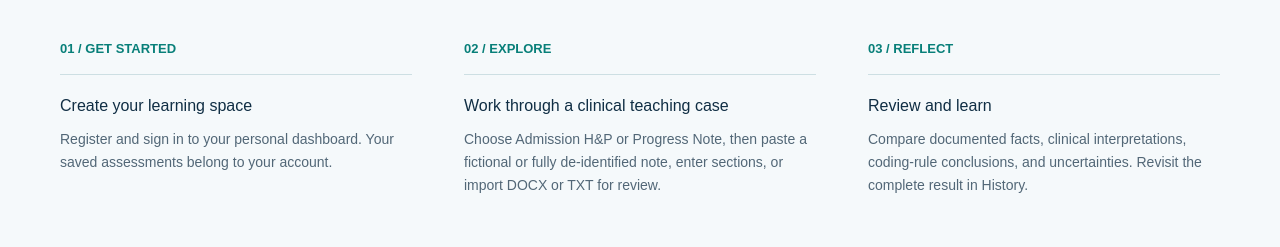
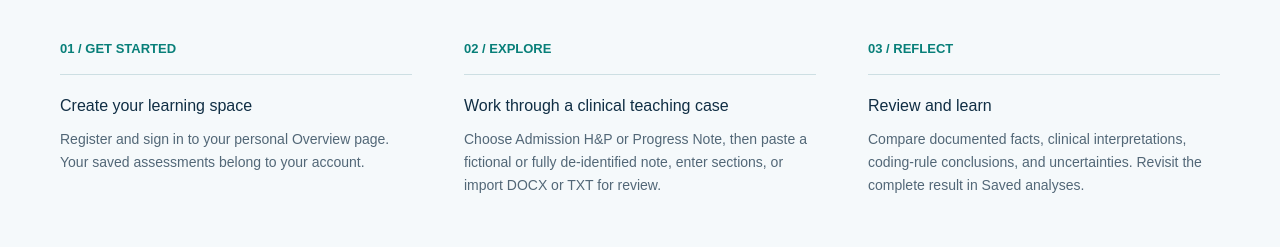
Before and after one commit to osaleh28/MedCodeAI, a Next.js app: page / in a window 1280 px wide. Shown: the part 1605-1852 px from the top of the page. Built offline with nearby package versions, Linux system fonts and the light colour scheme.

Commit message:
Clarify Overview and Saved analyses pages

```diff
--- a/scripts/smoke-test.mjs
+++ b/scripts/smoke-test.mjs
@@ -78,7 +78,9 @@ try {
   assert.ok(!forbiddenHtml.includes(demoCases[0].sections.hpi));
   const history = await fetch(url("/dashboard/history"), { headers: aHeaders });
   assert.equal(history.status, 200);
-  assert.ok((await history.text()).includes(saved[0]));
+  const historyHtml = await history.text();
+  assert.ok(historyHtml.includes("<h1>Saved analyses</h1>"));
+  assert.ok(saved.every((id) => historyHtml.includes(id)), "Saved analyses must retain the full archive, not just the overview preview.");
   const otherHistory = await fetch(url("/dashboard/history"), { headers: bHeaders });
   assert.ok(!(await otherHistory.text()).includes(saved[0]));
   const crossOrigin = await fetch(url("/api/analyses"), { method: "POST", headers: { ...aHeaders, Origin: "https://untrusted.example" }, body: "{}" });
@@ -123,6 +125,9 @@ try {
   assert.equal(dashboardBefore.status, 200);
   const dashboardHtml = await dashboardBefore.text();
   assert.ok(dashboardHtml.includes(deleteTarget) && dashboardHtml.includes("delete-analysis-button"));
+  assert.ok(dashboardHtml.includes("<h1>Overview</h1>") && dashboardHtml.includes("Start a new analysis"));
+  const previewIds = [...dashboardHtml.matchAll(/<a href="\/dashboard\/analyses\/([^"]+)"/g)].map((match) => match[1]);
+  assert.deepEqual(previewIds, saved.slice(-3).reverse(), "Overview must show only the three latest results.");
   assert.equal((await fetch(deleteUrl, { method: "DELETE", headers: { Origin: base.origin } })).status, 401);
   assert.equal((await fetch(deleteUrl, { method: "DELETE", headers: bHeaders })).status, 404);
   assert.equal((await fetch(deleteUrl, { method: "DELETE", headers: { ...aHeaders, Origin: "https://untrusted.example" } })).status, 403);
--- a/src/app/dashboard/analyses/[id]/page.tsx
+++ b/src/app/dashboard/analyses/[id]/page.tsx
@@ -10,7 +10,7 @@ export default async function AnalysisPage({ params }: { params: Promise<{ id: s
   const analysis = await getMyAnalysis(id);
   if (!analysis) notFound();
   const parsed = reportSchema.safeParse(analysis.structuredAnalysis);
-  return <article><Link className="text-link text-sm" href="/dashboard/history">← Back to history</Link><div className="dashboard-heading mt-4"><div><span className="eyebrow">Saved assessment</span><h1>{analysis.title}</h1><p>{analysis.createdAt.toLocaleString("en-US", { timeZone: "UTC" })} UTC</p></div><Link href="/dashboard/new" className="button primary">New analysis</Link></div><Disclaimer />
+  return <article><Link className="text-link text-sm" href="/dashboard/history">← Back to saved analyses</Link><div className="dashboard-heading mt-4"><div><span className="eyebrow">Saved assessment</span><h1>{analysis.title}</h1><p>{analysis.createdAt.toLocaleString("en-US", { timeZone: "UTC" })} UTC</p></div><Link href="/dashboard/new" className="button primary">New analysis</Link></div><Disclaimer />
     {parsed.success && (analysis.noteType === "admission" || analysis.noteType === "progress") ? <AnalysisResults report={parsed.data} note={analysis.syntheticNote} noteType={analysis.noteType} inputMode={analysis.inputMode} /> : <section className="panel mt-6"><h2>Earlier analysis record</h2><p className="mt-4">This record has no compatible structured Phase 2 assessment. Its original documentation is preserved; no new code has been inferred.</p><pre className="note-text">{analysis.syntheticNote}</pre><dl><dt>Previously saved MDM</dt><dd>{analysis.mdmComplexity ?? "Not analyzed"}</dd><dt>Previously saved potential code</dt><dd>{analysis.suggestedCptCode ?? "Indeterminate"}</dd></dl></section>}
   </article>;
 }
--- a/src/app/dashboard/history/page.tsx
+++ b/src/app/dashboard/history/page.tsx
@@ -5,10 +5,10 @@ import { listMyAnalysisPage } from "@/lib/analyses";
 import { noteLabels } from "@/lib/clinical/input";
 import { Disclaimer } from "@/components/disclaimer";
 
-export const metadata: Metadata = { title: "Analysis history" };
+export const metadata: Metadata = { title: "Saved analyses" };
 export default async function HistoryPage({ searchParams }: { searchParams: Promise<{ page?: string }> }) {
   const params = await searchParams;
   const history = await listMyAnalysisPage(Number(params.page ?? 1));
-  return <><div className="dashboard-heading"><div><span className="eyebrow">Your learning record</span><h1>Analysis history</h1><p>{history.total} saved assessment{history.total === 1 ? "" : "s"}. Only your own records appear here.</p></div><Link className="button primary" href="/dashboard/new">New analysis</Link></div><section className="panel">{history.records.length ? <div className="history-table-wrap"><table className="history-table"><caption className="sr-only">Your saved documentation analyses</caption><thead><tr><th scope="col">Analysis</th><th scope="col">Note type</th><th scope="col">Created (UTC)</th><th scope="col">MDM</th><th scope="col">Potential CPT</th></tr></thead><tbody>{history.records.map((item) => <tr key={item.id}><td><Link className="text-link" href={`/dashboard/analyses/${item.id}`}>{item.title}</Link></td><td>{item.noteType === "admission" || item.noteType === "progress" ? noteLabels[item.noteType] : "Earlier record"}</td><td>{item.createdAt.toLocaleString("en-US", { timeZone: "UTC" })}</td><td>{item.mdmComplexity ?? "Indeterminate"}</td><td>{item.suggestedCptCode ?? "Indeterminate"}</td></tr>)}</tbody></table></div> : <div className="empty-state"><div className="empty-icon"><FolderOpen size={28} /></div><h2>{history.total ? "No records on this page" : "Your first case starts here."}</h2><p>Analyze fictional or fully de-identified documentation to save a complete assessment, evidence, and any HPI suggestion.</p></div>}
-    <nav className="pagination" aria-label="History pages">{history.page > 1 && <Link className="button secondary small" href={`/dashboard/history?page=${history.page - 1}`}>Previous</Link>}<span>Page {history.page} of {history.pages}</span>{history.page < history.pages && <Link className="button secondary small" href={`/dashboard/history?page=${history.page + 1}`}>Next</Link>}</nav></section><div className="mt-6"><Disclaimer /></div></>;
+  return <><div className="dashboard-heading"><div><span className="eyebrow">Your learning record</span><h1>Saved analyses</h1><p>{history.total} saved assessment{history.total === 1 ? "" : "s"}. Browse your complete collection here. Only your own records appear.</p></div><Link className="button primary" href="/dashboard/new">New analysis</Link></div><section className="panel">{history.records.length ? <div className="history-table-wrap"><table className="history-table"><caption className="sr-only">Your saved documentation analyses</caption><thead><tr><th scope="col">Analysis</th><th scope="col">Note type</th><th scope="col">Created (UTC)</th><th scope="col">MDM</th><th scope="col">Potential CPT</th></tr></thead><tbody>{history.records.map((item) => <tr key={item.id}><td><Link className="text-link" href={`/dashboard/analyses/${item.id}`}>{item.title}</Link></td><td>{item.noteType === "admission" || item.noteType === "progress" ? noteLabels[item.noteType] : "Earlier record"}</td><td>{item.createdAt.toLocaleString("en-US", { timeZone: "UTC" })}</td><td>{item.mdmComplexity ?? "Indeterminate"}</td><td>{item.suggestedCptCode ?? "Indeterminate"}</td></tr>)}</tbody></table></div> : <div className="empty-state"><div className="empty-icon"><FolderOpen size={28} /></div><h2>{history.total ? "No records on this page" : "Your first case starts here."}</h2><p>Analyze fictional or fully de-identified documentation to save a complete assessment, evidence, and any HPI suggestion.</p></div>}
+    <nav className="pagination" aria-label="Saved analysis pages">{history.page > 1 && <Link className="button secondary small" href={`/dashboard/history?page=${history.page - 1}`}>Previous</Link>}<span>Page {history.page} of {history.pages}</span>{history.page < history.pages && <Link className="button secondary small" href={`/dashboard/history?page=${history.page + 1}`}>Next</Link>}</nav></section><div className="mt-6"><Disclaimer /></div></>;
 }
--- a/src/app/dashboard/layout.tsx
+++ b/src/app/dashboard/layout.tsx
@@ -8,5 +8,5 @@ export const runtime = "nodejs";
 export const metadata: Metadata = { robots: { index: false, follow: false } };
 export default async function DashboardLayout({ children }: { children: React.ReactNode }) {
   await requireUser();
-  return <><header className="site-header workspace-header"><div className="container header-inner"><Brand /><nav className="nav-actions" aria-label="Account navigation"><Link className="text-link" href="/dashboard">Dashboard</Link><Link className="text-link" href="/dashboard/new">New analysis</Link><Link className="text-link" href="/dashboard/history">History</Link><form action={logout}><button className="button secondary small" type="submit">Sign out</button></form></nav></div></header><main id="main-content" className="dashboard"><div className="container">{children}</div></main></>;
+  return <><header className="site-header workspace-header"><div className="container header-inner"><Brand /><nav className="nav-actions" aria-label="Account navigation"><Link className="text-link" href="/dashboard">Overview</Link><Link className="text-link" href="/dashboard/new">New analysis</Link><Link className="text-link" href="/dashboard/history">Saved analyses</Link><form action={logout}><button className="button secondary small" type="submit">Sign out</button></form></nav></div></header><main id="main-content" className="dashboard"><div className="container">{children}</div></main></>;
 }
--- a/src/app/dashboard/page.tsx
+++ b/src/app/dashboard/page.tsx
@@ -1,21 +1,24 @@
 import Link from "next/link";
 import type { Metadata } from "next";
-import { ArrowRight, CheckCircle2, FolderOpen } from "lucide-react";
+import { ArrowRight, FolderOpen } from "lucide-react";
 import { Disclaimer } from "@/components/disclaimer";
 import { DeleteAnalysisButton } from "@/components/delete-analysis-button";
 import { requireUser } from "@/lib/session";
 import { listMyAnalyses } from "@/lib/analyses";
 
-export const metadata: Metadata = { title: "Your dashboard", robots: { index: false, follow: false } };
+export const metadata: Metadata = { title: "Overview", robots: { index: false, follow: false } };
 export default async function DashboardPage() {
   const user = await requireUser();
   const analyses = await listMyAnalyses();
   return <>
-    <div className="dashboard-heading"><div><span className="eyebrow">Your learning workspace</span><h1>Welcome, {user.name.split(" ")[0]}.</h1><p>Connect educational documentation with evidence and understanding.</p></div><Link href="/dashboard/new" className="button primary">New analysis <ArrowRight size={17} /></Link></div>
+    <div className="dashboard-heading"><div><span className="eyebrow">Your learning workspace</span><h1>Overview</h1><p>Welcome, {user.name.split(" ")[0]}. Start a new analysis or return to a recent result.</p></div></div>
     <Disclaimer />
-    <div className="dashboard-grid"><section className="panel"><div className="panel-heading"><h2>Recent analyses</h2><Link className="text-link text-sm" href="/dashboard/history">View history</Link></div>
-      {analyses.length ? <ul className="analysis-list">{analyses.slice(0, 5).map((analysis) => <li key={analysis.id}><Link href={`/dashboard/analyses/${analysis.id}`}><strong>{analysis.title}</strong><small>{analysis.createdAt.toLocaleDateString("en-US", { timeZone: "UTC" })} · {analysis.mdmComplexity ?? "Indeterminate"} MDM · Potential CPT {analysis.suggestedCptCode ?? "indeterminate"}</small></Link><DeleteAnalysisButton id={analysis.id} title={analysis.title} /></li>)}</ul> : <div className="empty-state"><div className="empty-icon"><FolderOpen size={29} /></div><h3>A fresh start for your learning.</h3><p>Start with a built-in fictional case or your own fictional or fully de-identified note. Complete assessments are saved to your history.</p><Link className="button primary mt-5" href="/dashboard/new">Explore a synthetic case</Link></div>}
-    </section><aside className="panel"><h2>Read every layer.</h2><ul className="roadmap"><li><CheckCircle2 size={17} /><span>Documented facts<small>Excerpts traceable to the original note</small></span></li><li><CheckCircle2 size={17} /><span>Clinical interpretations<small>AI findings or a labeled prepared fixture</small></span></li><li><CheckCircle2 size={17} /><span>Coding-rule conclusions<small>Deterministic MDM; no model-selected CPT</small></span></li><li><CheckCircle2 size={17} /><span>Uncertainties<small>No guessed facts or unconfirmed activity credit</small></span></li></ul></aside></div>
+    <div className="overview-grid">
+      <section className="panel overview-start"><span className="eyebrow">Start here</span><h2>Start a new analysis</h2><p>Explore what a note supports and learn how problems, data and management decisions contribute to MDM.</p><ul className="overview-note-types"><li><strong>Admission H&amp;P</strong><span>Initial hospital inpatient or observation care</span></li><li><strong>Progress Note</strong><span>Subsequent hospital inpatient or observation care</span></li></ul><p>Load a fictional example, paste a fictional or fully de-identified note, or import a Word or text file.</p><Link href="/dashboard/new" className="button primary">New analysis <ArrowRight size={17} aria-hidden="true" /></Link><p className="field-help mt-4">Review the evidence, explanations and uncertainties in your result. Complete results are kept in Saved analyses.</p></section>
+      <aside className="panel overview-recent"><div className="panel-heading"><h2>Recent results</h2><Link className="text-link text-sm" href="/dashboard/history">View all saved analyses</Link></div><p className="field-help mt-4">A quick preview of your three most recent analyses.</p>
+        {analyses.length ? <ul className="analysis-list">{analyses.map((analysis) => <li key={analysis.id}><Link href={`/dashboard/analyses/${analysis.id}`}><strong>{analysis.title}</strong><small>{analysis.createdAt.toLocaleDateString("en-US", { timeZone: "UTC" })} · {analysis.mdmComplexity ?? "Indeterminate"} MDM · Potential CPT {analysis.suggestedCptCode ?? "indeterminate"}</small></Link><DeleteAnalysisButton id={analysis.id} title={analysis.title} /></li>)}</ul> : <div className="empty-state"><div className="empty-icon"><FolderOpen size={29} /></div><h3>No saved results yet.</h3><p>Your latest analyses will appear here after you complete your first case.</p></div>}
+      </aside>
+    </div>
     <p className="text-sm text-slate-600">Signed in as {user.email}. Use an account email you are comfortable using for a portfolio demo.</p>
   </>;
 }
--- a/src/app/page.tsx
+++ b/src/app/page.tsx
@@ -34,7 +34,7 @@ export default function Home() {
         ].map(({ icon: Icon, title, text }) => <article key={title} className="feature-card"><div className="feature-icon"><Icon size={23} /></div><h3>{title}</h3><p>{text}</p></article>)}</div>
       </div></section>
       <section className="section soft-section" id="how-it-works"><div className="container"><div className="section-heading"><span className="eyebrow">How it works</span><h2>Less guesswork. More understanding.</h2></div>
-        <div className="steps"><article className="step"><span className="step-number">01 / GET STARTED</span><h3>Create your learning space</h3><p>Register and sign in to your personal dashboard. Your saved assessments belong to your account.</p></article><article className="step"><span className="step-number">02 / EXPLORE</span><h3>Work through a clinical teaching case</h3><p>Choose Admission H&P or Progress Note, then paste a fictional or fully de-identified note, enter sections, or import DOCX or TXT for review.</p></article><article className="step"><span className="step-number">03 / REFLECT</span><h3>Review and learn</h3><p>Compare documented facts, clinical interpretations, coding-rule conclusions, and uncertainties. Revisit the complete result in History.</p></article></div>
+        <div className="steps"><article className="step"><span className="step-number">01 / GET STARTED</span><h3>Create your learning space</h3><p>Register and sign in to your personal Overview page. Your saved assessments belong to your account.</p></article><article className="step"><span className="step-number">02 / EXPLORE</span><h3>Work through a clinical teaching case</h3><p>Choose Admission H&P or Progress Note, then paste a fictional or fully de-identified note, enter sections, or import DOCX or TXT for review.</p></article><article className="step"><span className="step-number">03 / REFLECT</span><h3>Review and learn</h3><p>Compare documented facts, clinical interpretations, coding-rule conclusions, and uncertainties. Revisit the complete result in Saved analyses.</p></article></div>
       </div></section>
       <section className="section responsible-use-section" id="responsible-use" aria-labelledby="responsible-use-heading"><div className="container">
         <div className="section-heading"><span className="eyebrow">Responsible use</span><h2 id="responsible-use-heading">A learning space with clear boundaries.</h2><p>Practice thoughtfully. Use fictional or fully de-identified material and understand the limits of this educational demo.</p></div>
--- a/src/components/delete-analysis-button.tsx
+++ b/src/components/delete-analysis-button.tsx
@@ -11,7 +11,7 @@ export function DeleteAnalysisButton({ id, title }: { id: string; title: string
   const [error, setError] = useState("");
 
   async function remove() {
-    if (pending || deleted || !window.confirm(`Delete "${title}"? This permanently removes the saved note and results from Recent analyses and History. This cannot be undone.`)) return;
+    if (pending || deleted || !window.confirm(`Delete "${title}"? This permanently removes the saved note and results from Overview and Saved analyses. This cannot be undone.`)) return;
     setPending(true); setError("");
     try {
       const response = await fetch(`/api/analyses/${encodeURIComponent(id)}`, { method: "DELETE" });
@@ -23,7 +23,7 @@ export function DeleteAnalysisButton({ id, title }: { id: string; title: string
       }
       setDeleted(true);
       router.refresh();
-    } catch { setError("The request could not finish. Refresh your dashboard to check whether the analysis was deleted before retrying."); }
+    } catch { setError("The request could not finish. Refresh Overview to check whether the analysis was deleted before retrying."); }
     finally { setPending(false); }
   }
 
--- a/src/components/new-analysis-form.tsx
+++ b/src/components/new-analysis-form.tsx
@@ -73,7 +73,7 @@ export function NewAnalysisForm() {
       if (response.status === 401) { router.push("/login"); return; }
       if (!response.ok) { setError(result.error ?? "Unable to analyze documentation. Please try again."); return; }
       router.push(`/dashboard/analyses/${result.id}`);
-    } catch { setError("The request could not finish. Check your connection, then check History before retrying in case the analysis was saved."); }
+    } catch { setError("The request could not finish. Check your connection, then check Saved analyses before retrying in case the analysis was saved."); }
     finally { setPending(false); }
   }
 
@@ -115,7 +115,7 @@ export function NewAnalysisForm() {
         {documentSource === "deidentified" && <label className="checkbox-label mt-4"><input type="checkbox" checked={deidentificationConfirmed} onChange={(e) => setDeidentificationConfirmed(e.target.checked)} required /><span>This real-case note was fully de-identified before entering this app, with all potentially identifying details and context reviewed. I reviewed it and understand automated screening cannot verify this.</span></label>}
         <div className="analysis-actions"><button className="button primary" type="submit" disabled={pending} aria-describedby="analysis-mode-help">{pending ? <><LoaderCircle size={18} className="spin" /> {usePreparedExample ? "Loading and saving..." : "Analyzing and saving..."}</> : usePreparedExample ? <><FlaskConical size={17} /> Run prepared example</> : <>Run live AI analysis <ArrowRight size={17} /></>}</button></div>
         <p id="analysis-mode-help" className="field-help mt-3">{usePreparedExample
-          ? "This complete fictional note uses a built-in teaching assessment. No AI request is made. Your result is saved to History."
+          ? "This complete fictional note uses a built-in teaching assessment. No AI request is made. Find your saved result under Saved analyses."
           : selectedSample
             ? "This note differs from the selected fictional example or its source setting has changed. Live AI analyzes the active documentation, then saves the result."
             : "Notes you paste, import, or write use live AI analysis. Use fictional or fully de-identified documentation only."} {!usePreparedExample && "Live analysis sends the reviewed text to OpenAI and may take up to a minute."}</p>
--- a/src/lib/analyses.ts
+++ b/src/lib/analyses.ts
@@ -8,8 +8,8 @@ export async function listMyAnalyses() {
   return getDb().billingAnalysis.findMany({
     where: { userId: user.id },
     select: { id: true, title: true, createdAt: true, mdmComplexity: true, suggestedCptCode: true, noteType: true, inputMode: true },
-    orderBy: { createdAt: "desc" },
-    take: 50,
+    orderBy: [{ createdAt: "desc" }, { id: "desc" }],
+    take: 3,
   });
 }
 
```
Also changed, not shown: src/app/globals.css (+13 -0 lines), 1 other file (tests, documents, lock files or other folders).
